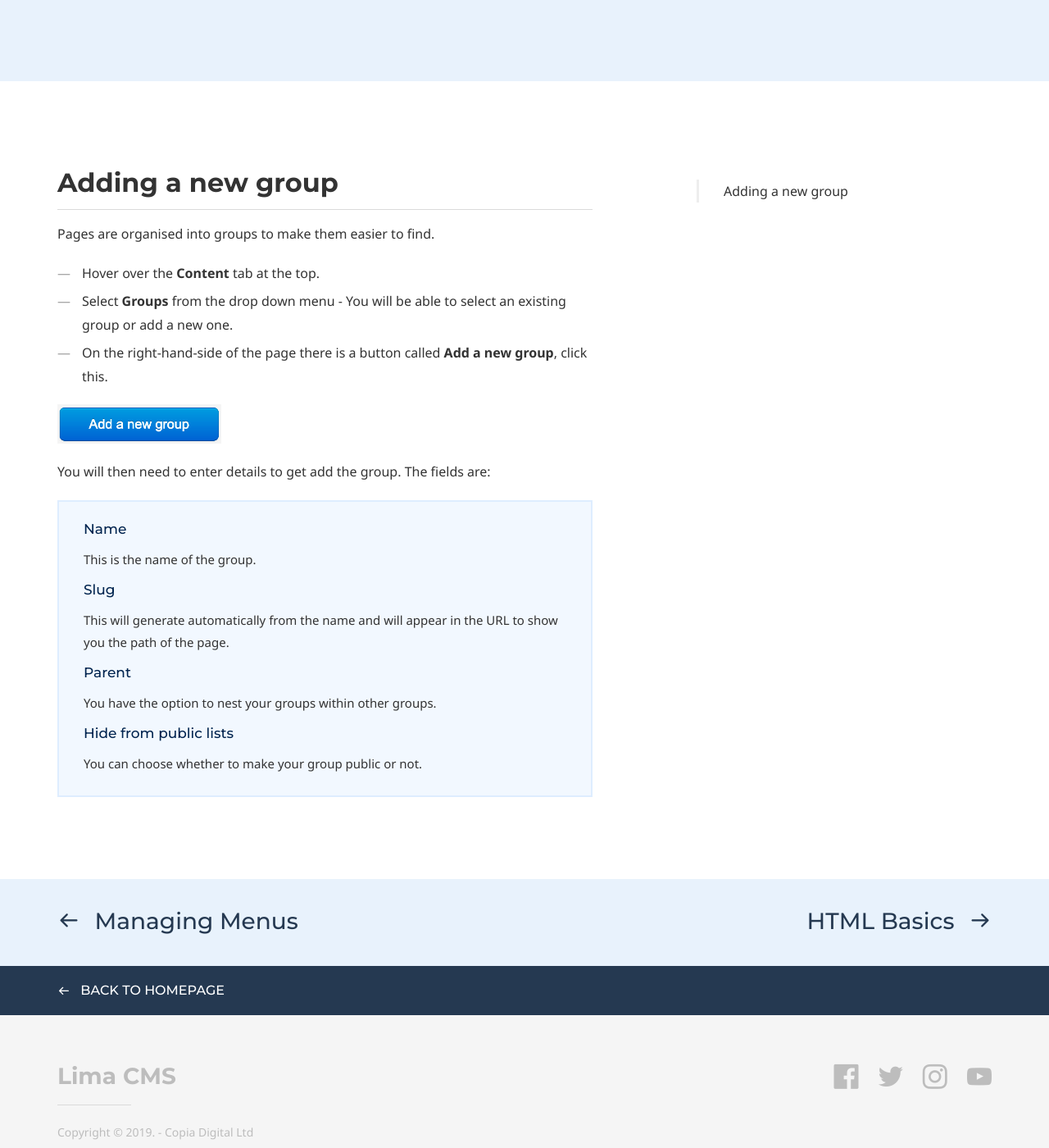
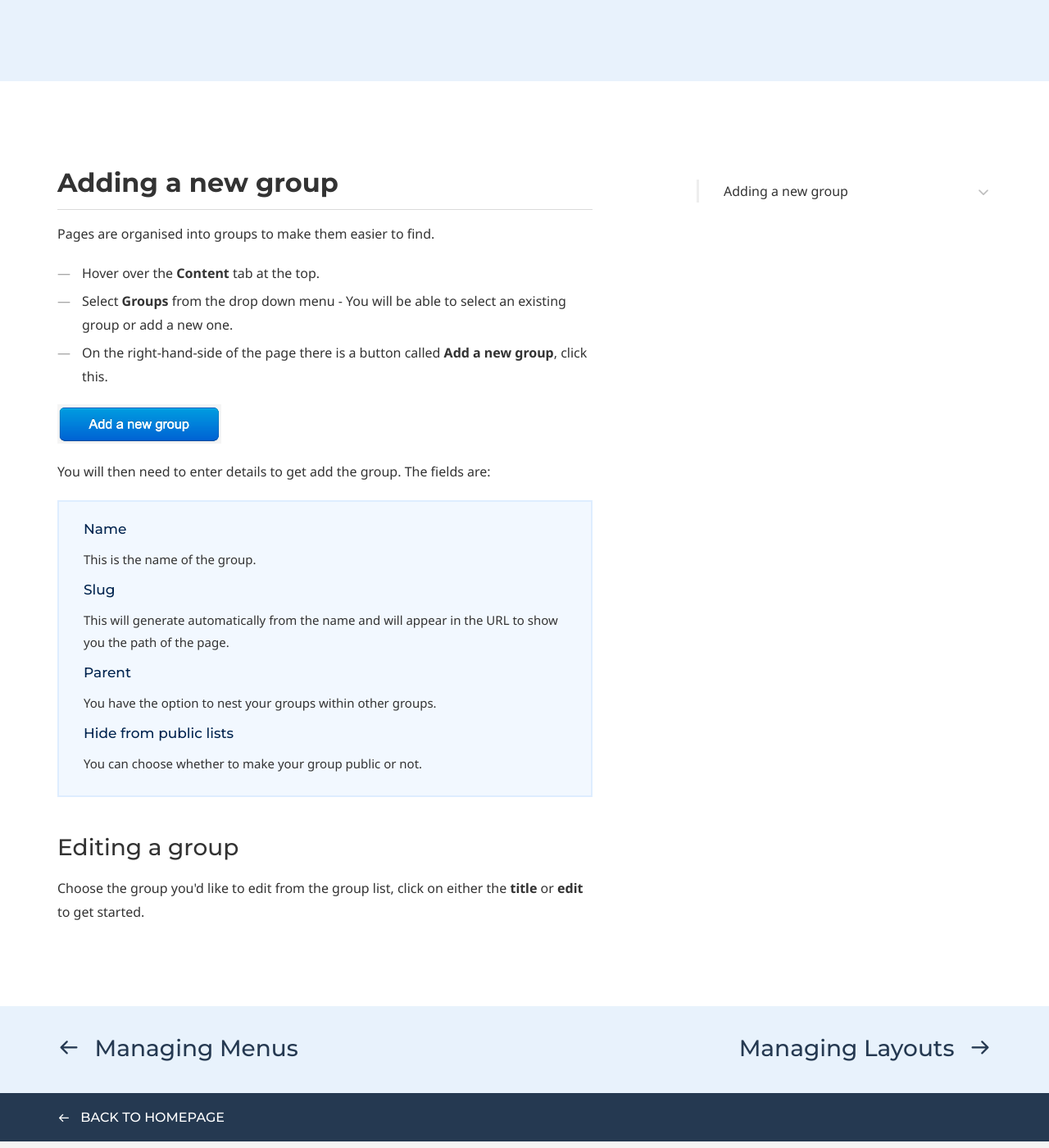
Before and after one commit to CopiaDigital/lima-docs, a Jekyll site: the page built from groups.md, in a window 1280 px wide and 1400 px high, scrolled down 495 px. Shown: the whole window at 82% size. Built offline with Jekyll 4.4.1, drawn with Linux system fonts in a browser that asks for light colours; some web fonts are replaced; some of the changed text lies outside the part shown.

Commit message:
added extra information to groups

```diff
--- a/groups.md
+++ b/groups.md
@@ -17,8 +17,8 @@ page_nav:
         content: Managing Menus
         url: '/menus'
     next:
-        content: HTML Basics
-        url: '/html'
+        content: Managing Layouts
+        url: '/layouts'
 ---
 
 <h2 id="page-section1">Adding a new group</h2>
@@ -37,3 +37,5 @@ page_nav:
     <p><strong>Parent</strong>You have the option to nest your groups within other groups.</p>
     <p><strong>Hide from public lists</strong>You can choose whether to make your group public or not.</p>
 </div>
+<h3 id="group-subsection">Editing a group</h3>
+<p>Choose the group you'd like to edit from the group list, click on either the <strong>title</strong> or <strong>edit</strong> to get started.</p>
```
